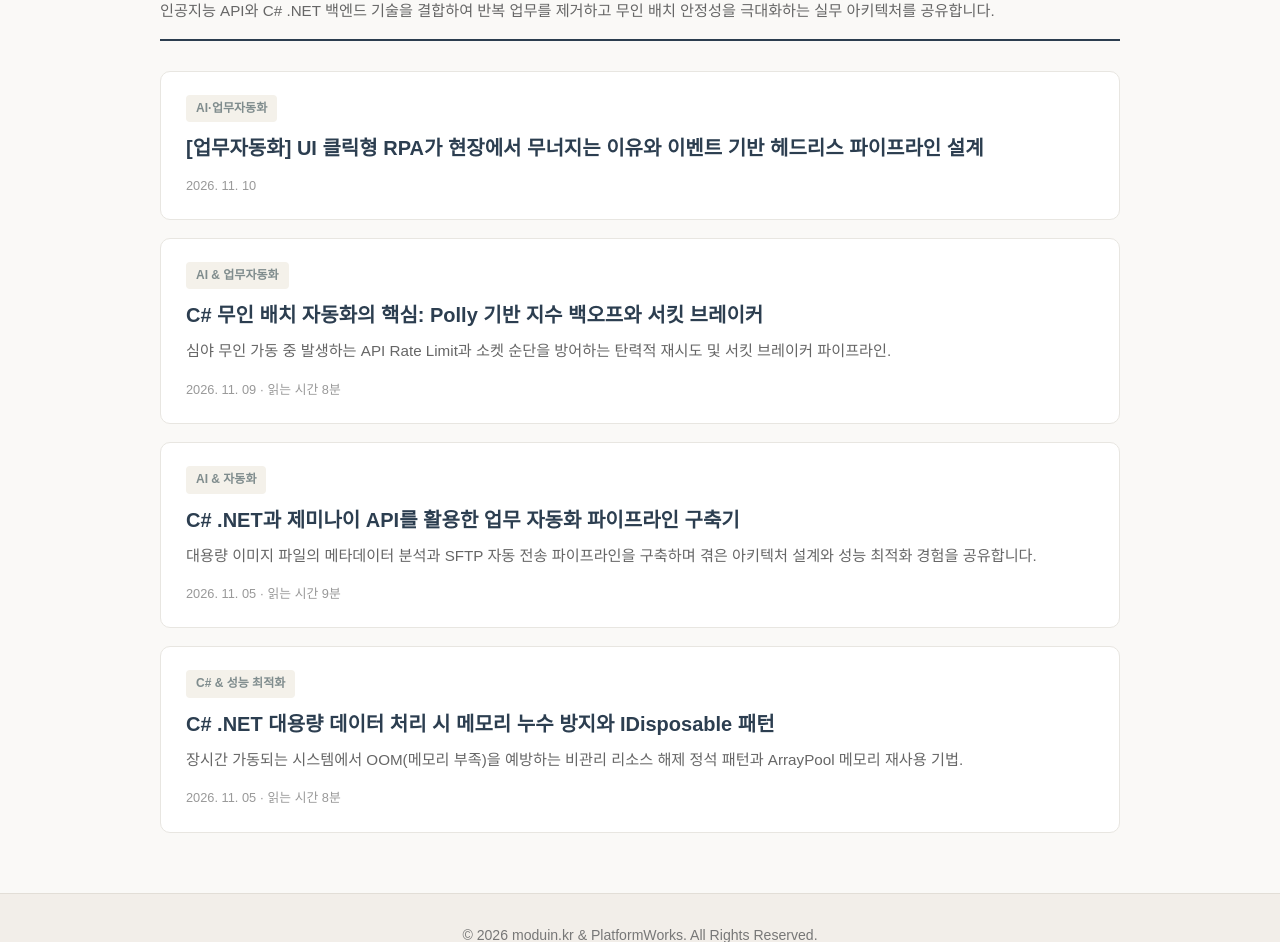
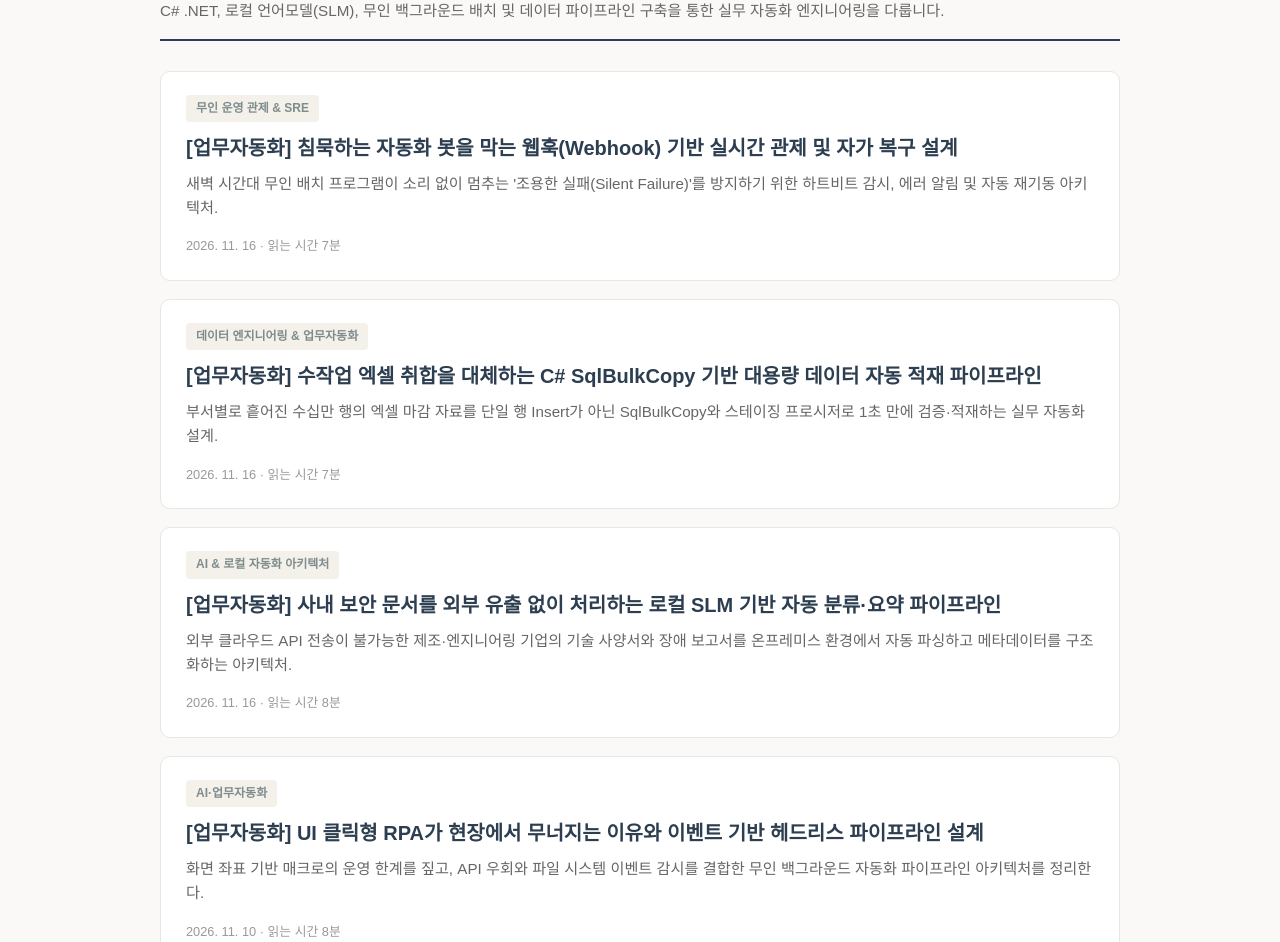
Before and after one commit to mch9989/moduin.github.io, a plain HTML site: page category-automation.html in a window 1280 px wide. Shown: the part 154-1096 px from the top of the page. Drawn offline with Linux system fonts and the light colour scheme.

Commit message:
Update category header and post list content

```diff
--- a/category-automation.html
+++ b/category-automation.html
@@ -51,33 +51,58 @@
 
     <div class="container">
         <div class="category-header">
-            <h1>AI · 업무자동화</h1>
-            <p>인공지능 API와 C# .NET 백엔드 기술을 결합하여 반복 업무를 제거하고 무인 배치 안정성을 극대화하는 실무 아키텍처를 공유합니다.</p>
+            <h1>AI &amp; 업무자동화</h1>
+            <p>C# .NET, 로컬 언어모델(SLM), 무인 백그라운드 배치 및 데이터 파이프라인 구축을 통한 실무 자동화 엔지니어링을 다룹니다.</p>
         </div>
 
         <div class="post-list">
-            <!-- 7번 포스트 (최신) -->
-            <a class="post-card" href="/automation/post-08.html"><span class="post-tag">AI·업무자동화</span><h3>[업무자동화] UI 클릭형 RPA가 현장에서 무너지는 이유와 이벤트 기반 헤드리스 파이프라인 설계</h3><span class="post-date">2026. 11. 10</span></a><a href="automation/post-07.html" class="post-card">
+            <a href="automation/post-11.html" class="post-card">
+                <span class="post-tag">무인 운영 관제 &amp; SRE</span>
+                <h3>[업무자동화] 침묵하는 자동화 봇을 막는 웹훅(Webhook) 기반 실시간 관제 및 자가 복구 설계</h3>
+                <p>새벽 시간대 무인 배치 프로그램이 소리 없이 멈추는 '조용한 실패(Silent Failure)'를 방지하기 위한 하트비트 감시, 에러 알림 및 자동 재기동 아키텍처.</p>
+                <span class="post-date">2026. 11. 16 · 읽는 시간 7분</span>
+            </a>
+
+            <a href="automation/post-10.html" class="post-card">
+                <span class="post-tag">데이터 엔지니어링 &amp; 업무자동화</span>
+                <h3>[업무자동화] 수작업 엑셀 취합을 대체하는 C# SqlBulkCopy 기반 대용량 데이터 자동 적재 파이프라인</h3>
+                <p>부서별로 흩어진 수십만 행의 엑셀 마감 자료를 단일 행 Insert가 아닌 SqlBulkCopy와 스테이징 프로시저로 1초 만에 검증·적재하는 실무 자동화 설계.</p>
+                <span class="post-date">2026. 11. 16 · 읽는 시간 7분</span>
+            </a>
+
+            <a href="automation/post-09.html" class="post-card">
+                <span class="post-tag">AI &amp; 로컬 자동화 아키텍처</span>
+                <h3>[업무자동화] 사내 보안 문서를 외부 유출 없이 처리하는 로컬 SLM 기반 자동 분류·요약 파이프라인</h3>
+                <p>외부 클라우드 API 전송이 불가능한 제조·엔지니어링 기업의 기술 사양서와 장애 보고서를 온프레미스 환경에서 자동 파싱하고 메타데이터를 구조화하는 아키텍처.</p>
+                <span class="post-date">2026. 11. 16 · 읽는 시간 8분</span>
+            </a>
+
+            <a href="automation/post-08.html" class="post-card">
+                <span class="post-tag">AI·업무자동화</span>
+                <h3>[업무자동화] UI 클릭형 RPA가 현장에서 무너지는 이유와 이벤트 기반 헤드리스 파이프라인 설계</h3>
+                <p>화면 좌표 기반 매크로의 운영 한계를 짚고, API 우회와 파일 시스템 이벤트 감시를 결합한 무인 백그라운드 자동화 파이프라인 아키텍처를 정리한다.</p>
+                <span class="post-date">2026. 11. 10 · 읽는 시간 8분</span>
+            </a>
+
+            <a href="automation/post-07.html" class="post-card">
                 <span class="post-tag">AI &amp; 업무자동화</span>
                 <h3>C# 무인 배치 자동화의 핵심: Polly 기반 지수 백오프와 서킷 브레이커</h3>
                 <p>심야 무인 가동 중 발생하는 API Rate Limit과 소켓 순단을 방어하는 탄력적 재시도 및 서킷 브레이커 파이프라인.</p>
                 <span class="post-date">2026. 11. 09 · 읽는 시간 8분</span>
             </a>
 
-            <!-- 1번 포스트 -->
+            <a href="automation/post-05.html" class="post-card">
+                <span class="post-tag">C# &amp; 성능 최적화</span>
+                <h3>C# .NET 대용량 데이터 처리 시 메모리 누수 방지와 IDisposable 패턴</h3>
+                <p>장시간 가동되는 시스템에서 OOM(메모리 부족)을 예방하는 비관리 리소스 해제 정석 패턴과 ArrayPool 메모리 재사용 기법.</p>
+                <span class="post-date">2026. 11. 05 · 읽는 시간 8분</span>
+            </a>
+
             <a href="automation/post-01.html" class="post-card">
                 <span class="post-tag">AI &amp; 자동화</span>
                 <h3>C# .NET과 제미나이 API를 활용한 업무 자동화 파이프라인 구축기</h3>
                 <p>대용량 이미지 파일의 메타데이터 분석과 SFTP 자동 전송 파이프라인을 구축하며 겪은 아키텍처 설계와 성능 최적화 경험을 공유합니다.</p>
                 <span class="post-date">2026. 11. 05 · 읽는 시간 9분</span>
-            </a>
-
-            <!-- 5번 포스트 -->
-            <a href="automation/post-05.html" class="post-card">
-                <span class="post-tag">C# &amp; 성능 최적화</span>
-                <h3>C# .NET 대용량 데이터 처리 시 메모리 누수 방지와 IDisposable 패턴</h3>
-                <p>장시간 가동되는 시스템에서 OOM(메모리 부족)을 예방하는 비관리 리소스 해제 정석 패턴과 ArrayPool 메모리 재사용 기법.</p>
-                <span class="post-date">2026. 11. 05 · 읽는 시간 8분</span>
             </a>
         </div>
     </div>
@@ -87,6 +112,4 @@
         <p style="margin-top: 8px;"><a href="privacy.html">개인정보처리방침</a> | <a href="index.html">메인으로 이동</a></p>
     </footer>
 
-
-
 </body></html>
```
